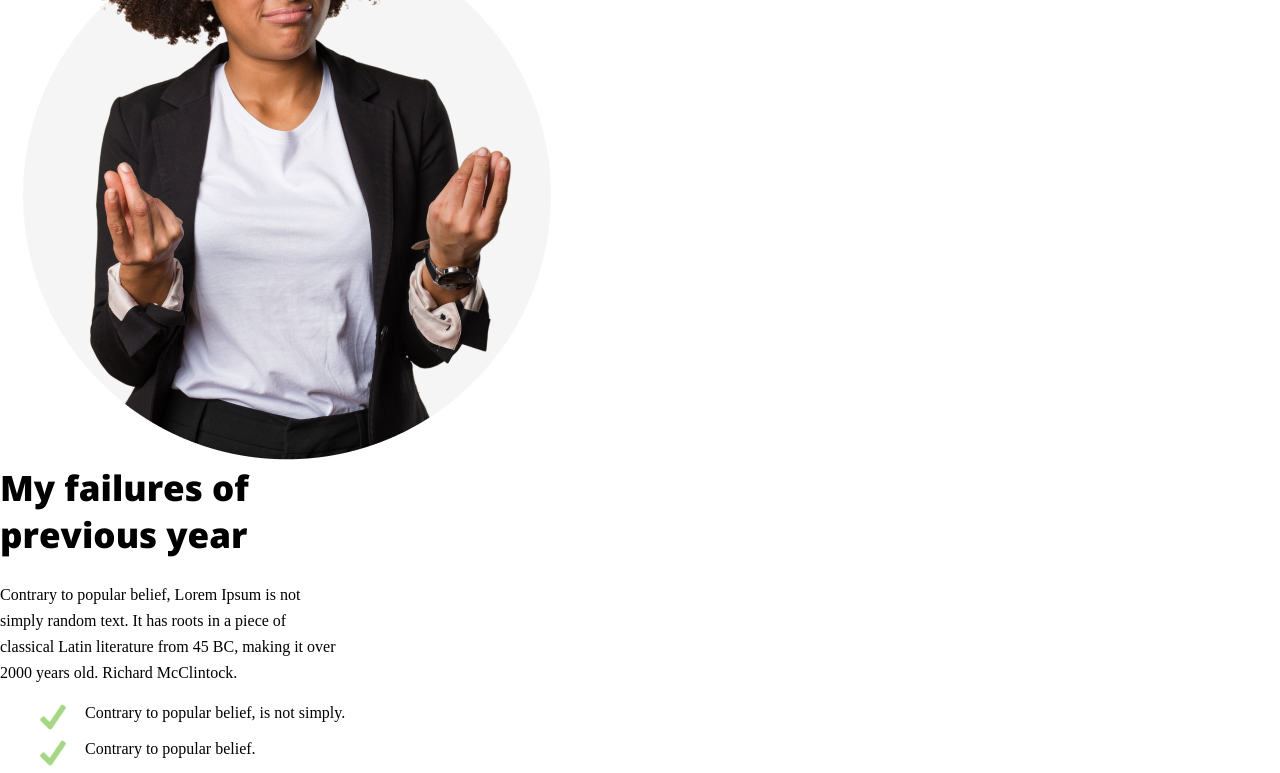
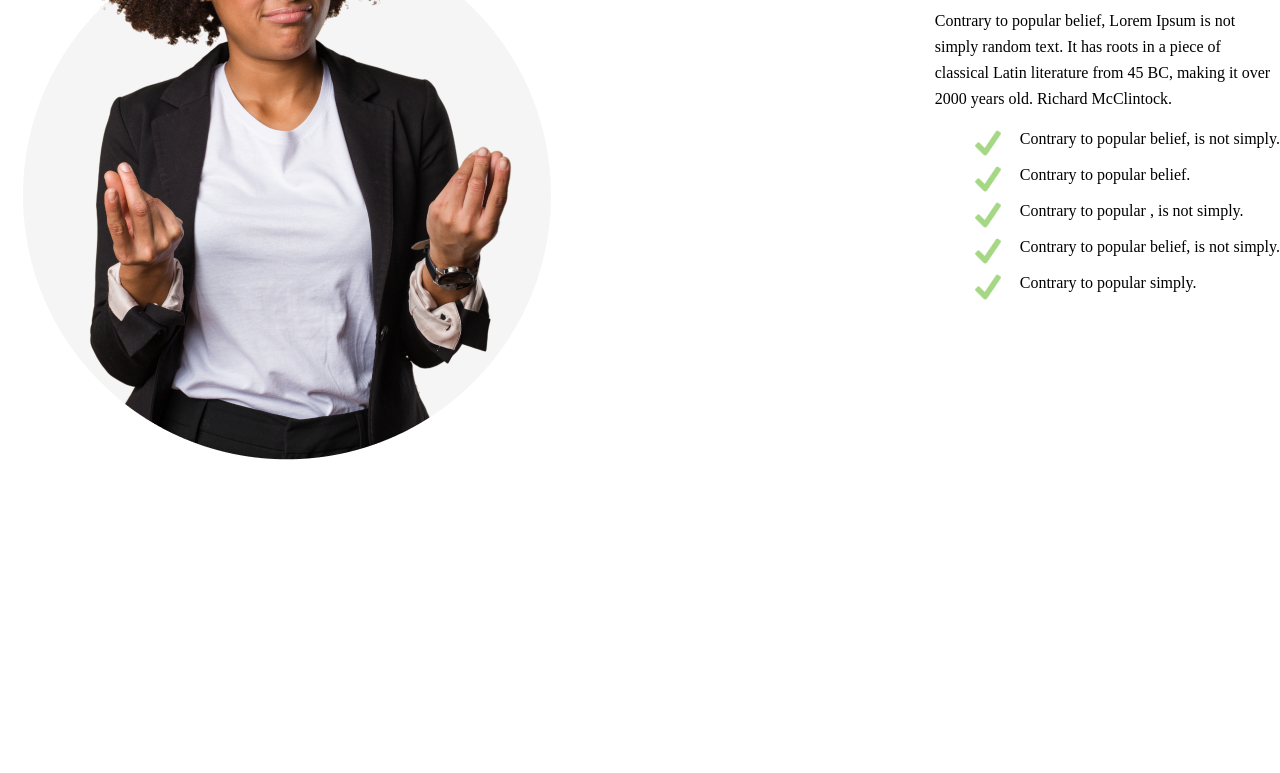
Before and after one commit to salmanfursi/first-assignment, a plain HTML site: page index.html in a window 1280 px wide. Shown: the part 764-1537 px from the top of the page. After the commit the page ends 1228 px from the top, so only its background shows below. Drawn offline with nearby package versions, Linux system fonts and the light colour scheme.

Commit message:
first section done

```diff
--- a/index.html
+++ b/index.html
@@ -39,7 +39,7 @@
     </header>
    <!-- header closed -->
 
-<!--
+
 
     <main>
         <!-- section 1 -->
@@ -50,8 +50,8 @@
                     <img src="new-year-new-me-main/new-year-new-me-main/images/person.png" alt="">
                 </div>
 
-
-                <div>
+<!-- texdiv -->
+                <div class="divright">
                     <h1 class="sec-tittle">
                         My failures of previous year
                     </h1>
--- a/style.css
+++ b/style.css
@@ -64,7 +64,29 @@
 
 /* header closed 39 */
 
+
+
+
+/* flex */
+
+.first-flex{
+    display: flex;
+    justify-content: space-between;
+    align-items: center;
+
+
+
+}
+/* div1 */
+.divright{
+
+
+}
+
 /* section 45 start */
+
+/* div1 */
+
 
 
 .sec-tittle {
@@ -117,3 +139,15 @@
     padding-left: 45px;
 
   }
+
+
+
+
+
+
+
+fffffffffffffffffffffffffffffffff
+ffffffffffffffffffffffffdfsdfsdsdf
+asdfkdjshfiudsfwnerfbds
+sdfjdashfisadf
+sdfdjjfks
```
